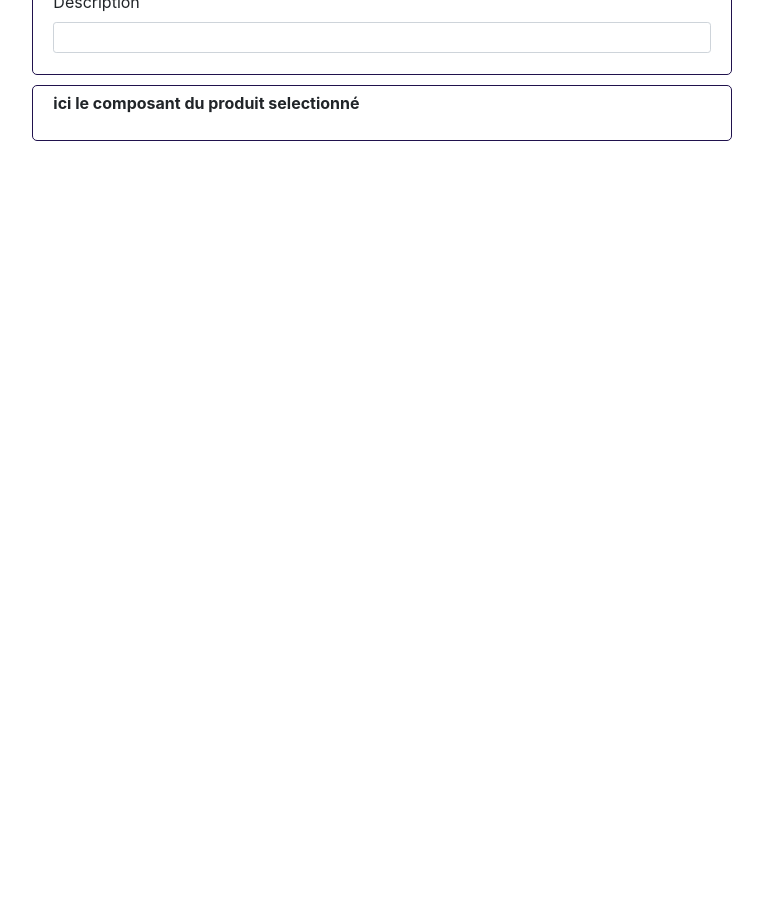
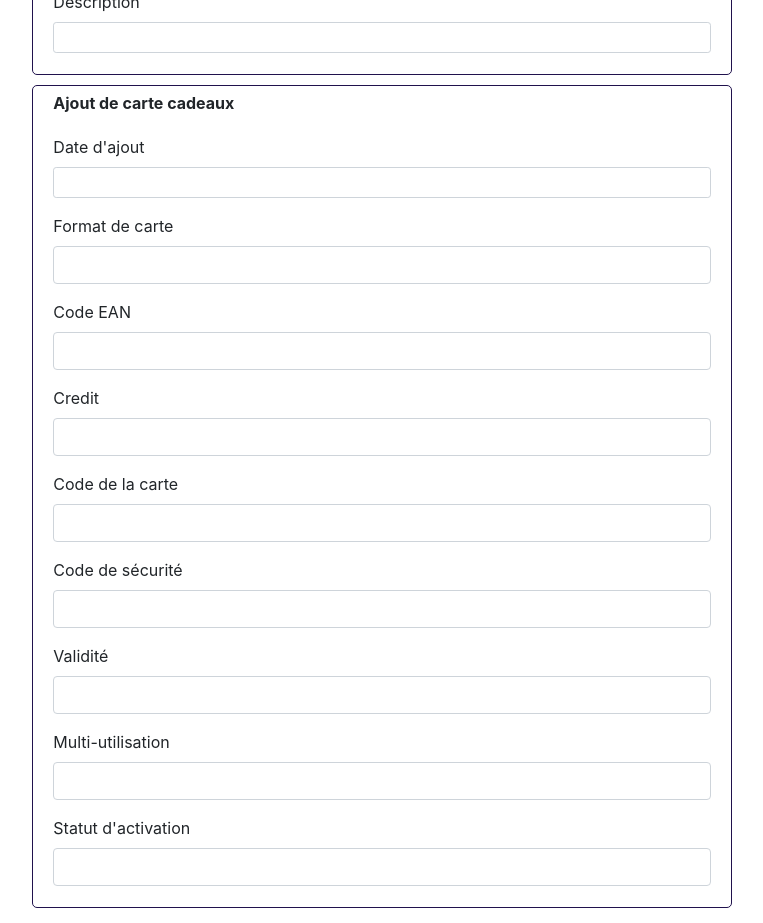
Before and after one commit to gobelinmalin/bordeaux_0320_p3_admin_giftcard, a React (Create React App) app: page /admin/products/add in a window 1280 px wide. Shown: the part 680-1603 px from the top of the page, without its empty margins (211-974 px from the left). Before the commit the page ends 836 px from the top, so only its background shows below. Built offline with nearby package versions, Linux system fonts and the light colour scheme; no server answers.

Commit message:
display CardAdd in AddProduct

```diff
--- a/src/components/products/CardAdd.jsx
+++ b/src/components/products/CardAdd.jsx
@@ -4,44 +4,45 @@ import { Form } from 'react-bootstrap';
 
 const cardAdd = () => {
   return (
-    <div className="formContent">
+    <div>
       <Form>
         <p>Ajout de carte cadeaux</p>
         <Form.Group>
           <Form.Label>Date d&apos;ajout</Form.Label>
-          <Form.Control> </Form.Control>
+          <Form.Control size="sm" type="text" name="add_time" />
         </Form.Group>
+
         <Form.Group>
           <Form.Label>Format de carte</Form.Label>
-          <Form.Control> </Form.Control>
+          <Form.Control />
         </Form.Group>
         <Form.Group>
           <Form.Label>Code EAN</Form.Label>
-          <Form.Control> </Form.Control>
+          <Form.Control />
         </Form.Group>
         <Form.Group>
           <Form.Label>Credit</Form.Label>
-          <Form.Control> </Form.Control>
+          <Form.Control />
         </Form.Group>
         <Form.Group>
           <Form.Label>Code de la carte</Form.Label>
-          <Form.Control> </Form.Control>
+          <Form.Control />
         </Form.Group>
         <Form.Group>
           <Form.Label>Code de sécurité</Form.Label>
-          <Form.Control> </Form.Control>
+          <Form.Control />
         </Form.Group>
         <Form.Group>
           <Form.Label>Validité</Form.Label>
-          <Form.Control> </Form.Control>
+          <Form.Control />
         </Form.Group>
         <Form.Group>
           <Form.Label>Multi-utilisation</Form.Label>
-          <Form.Control> </Form.Control>
+          <Form.Control />
         </Form.Group>
         <Form.Group>
           <Form.Label>Statut d&apos;activation</Form.Label>
-          <Form.Control> </Form.Control>
+          <Form.Control />
         </Form.Group>
       </Form>
     </div>
--- a/src/components/products/ProductsAdd.jsx
+++ b/src/components/products/ProductsAdd.jsx
@@ -12,6 +12,7 @@ import {
 } from 'react-bootstrap';
 
 import ProductNavbar from './ProductsNavbar';
+import CardAdd from './CardAdd';
 
 import './products.css';
 import '../styles.css';
@@ -50,20 +51,20 @@ const ProductsAdd = () => {
   }, []);
 
   // Shops searchBar
-  const [word, setWord] = useState('');
+  const [query, setQuery] = useState('');
   const [filterShop, setFilterShop] = useState(shops);
 
   const handleShopsSearch = (event) => {
-    setWord(event);
+    setQuery(event);
     const oldList = shops.map((shop) => {
       return { id: shop.id, name: shop.name.toLowerCase() };
     });
 
-    if (word !== '') {
+    if (query !== '') {
       let newList = [];
 
       newList = oldList.filter((shop) =>
-        shop.name.startsWith(word.toLowerCase())
+        shop.name.startsWith(query.toLowerCase())
       );
       setFilterShop(newList);
     } else {
@@ -106,7 +107,7 @@ const ProductsAdd = () => {
 
   /*   console.log(product);
   console.log(shops);
-  console.log(word); */
+  console.log(query); */
 
   return (
     <Container>
@@ -188,7 +189,7 @@ const ProductsAdd = () => {
       </div>
 
       <div className="formContent">
-        <p> ici le composant du produit selectionné</p>
+        <CardAdd />
       </div>
     </Container>
   );
```
